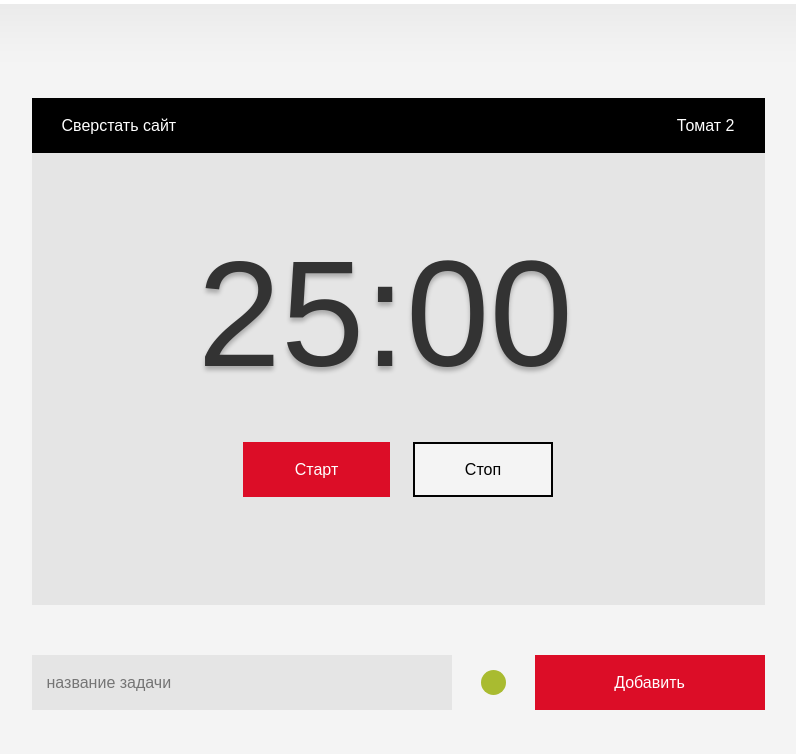
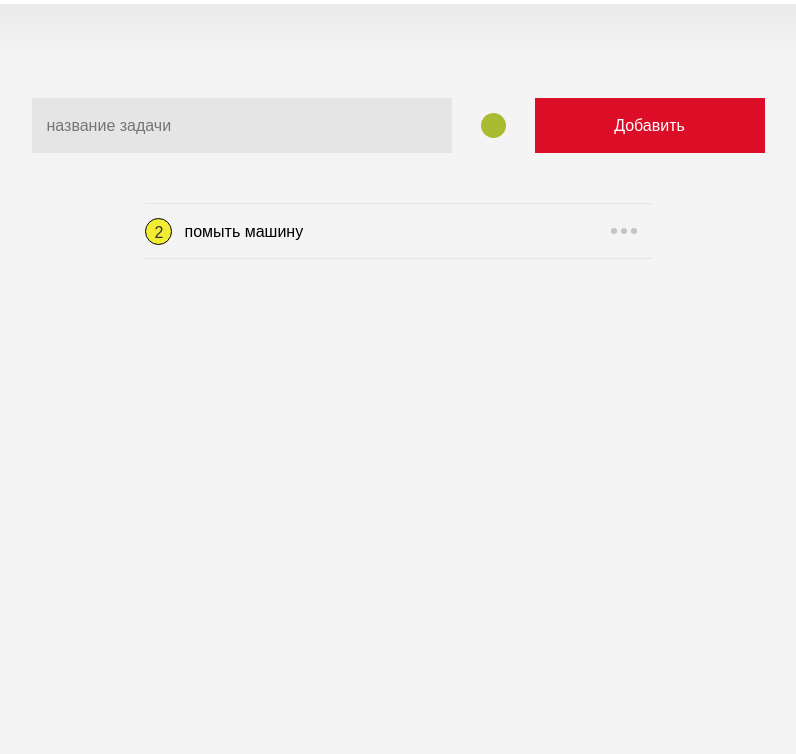
Before and after one commit to AnnaSokolowska/Tomato, a website built with webpack: page src/index.html in a window 1280 px wide. Shown: the part 46-800 px from the top of the page, without its empty margins (242-1038 px from the left). Built offline with nearby package versions, Linux system fonts and the light colour scheme.

Commit message:
addTasks

```diff
--- a/src/index.html
+++ b/src/index.html
@@ -30,13 +30,13 @@
               <button class="button button-secondary">Стоп</button>
             </div>
           </div>
-          <form class="task-form" action="submit">
+         <!-- <form class="task-form" action="submit">
             <input type="text" class="task-name input-primary" name="task-name" id="task-name" placeholder="название задачи">
-            <button type="button" class="button button-importance default" aria-label="Указать важность"></button>
+            <button type="button" class="button button-importance1 default" aria-label="Указать важность"></button>
             <button type="submit" class="button button-primary task-form__add-button">Добавить</button>
-          </form>
+          </form>-->
         </div>
-        <div class="pomodoro-tasks">
+        <!--<div class="pomodoro-tasks">
           <p class="pomodoro-tasks__header-title">
             Инструкция:
           </p>
@@ -69,9 +69,9 @@
               <button class="pomodoro-tasks__task-text pomodoro-tasks__task-text_active">
                 Сверстать сайт
               </button>
-              <button class="pomodoro-tasks__task-button"></button>
+              <button class="pomodoro-tasks__task-button"></button>-->
               <!-- popup menu -->
-              <div class="burger-popup burger-popup_active">
+              <!--<div class="burger-popup burger-popup_active">
                 <button class="popup-button burger-popup__edit-button">Редактировать</button>
                 <button class="popup-button burger-popup__delete-button">Удалить</button>
               </div>
@@ -81,10 +81,10 @@
               <button class="pomodoro-tasks__task-text">
                 Оплатить налоги
               </button>
-              <button class="pomodoro-tasks__task-button"></button>
+              <button class="pomodoro-tasks__task-button"></button>-->
               <!-- popup menu -->
 
-            </li>
+           <!-- </li>
             <li class="pomodoro-tasks__list-task default">
               <span class="count-number">3</span>
               <button class="pomodoro-tasks__task-text">
@@ -94,7 +94,7 @@
             </li>
           </ul>
           <p class="pomodoro-tasks__deadline-timer">1 час 30 мин</p>
-        </div>
+        </div> -->
       </div>
     </section>
   </main>
--- /dev/null
+++ b/src/js/controllerTomato.js
@@ -0,0 +1,75 @@
+
+export class ControllerTomato {
+    constructor(app, tomato) {
+        this.app = app;
+        this.tomato = tomato;
+        this.init();
+    }
+
+    init () {
+   this.addTask();
+   this.addActiveTask();
+   this.addImportnace();
+    }
+    addTask() {
+        const form = document.querySelector('.task-form');
+        console.log(form);
+        form.addEventListener('submit', e => {
+            e.preventDefault();
+            const input = document.getElementById('task-name');
+            const taskName = input.value;
+            const imp = document.querySelector('.button-importance');
+            let  importance = imp.getAttribute('aria-label');
+            console.log(importance);
+            if  (importance === "Указать важность") {
+                importance = 'default';
+            }
+            let count = 1;
+            this.tomato.addNewTask(taskName, count, importance);
+            form.reset();
+        })
+
+    }
+    addActiveTask() {
+        const list = document.querySelector('.pomodoro-tasks__quest-tasks');
+        console.log(this.tomato);
+        list.addEventListener('click', e => {
+            const target = e.target;
+           if (target.closest('.pomodoro-tasks__task-text')) {
+            const button = target.closest('.pomodoro-tasks__task-text');
+           // button.classList.add('pomodoro-tasks__task-text-active');
+            const taskID = target.closest('.pomodoro-tasks__list-task').getAttribute('id');
+            console.log(button);
+            this.tomato.makeTaskActive(`${taskID}`);
+            console.log(this.tomato);
+           }
+           if (target.closest('.pomodoro-tasks__task-button')) {
+            const popup = target.closest('.burger-popup');
+            console.log(popup);
+            //popup.classList.add('burger-popup_active');
+        }
+
+        });
+    }
+    addImportnace () {
+        let count = 0;
+const imp = ['default', 'important', 'so-so']
+document.querySelector('.button-importance').addEventListener('click', ({target}) => {
+  count += 1;
+  if (count >= imp.length) {
+    count = 0
+  }
+
+  for (let i = 0; i < imp.length; i++) {
+    if (count === i) {
+      target.classList.add(imp[i]);
+      target.setAttribute('aria-label', `${imp[i]}`);
+    } else {
+      target.classList.remove(imp[i]);
+    }
+  }
+})
+
+    }
+
+}
--- /dev/null
+++ b/src/js/renderTomato.js
@@ -0,0 +1,93 @@
+import { Task } from "./task";
+
+
+export class RenderTomato {
+    constructor(app, tomato) {
+     this.app = app;
+     this.tomato = tomato;
+     this.init();
+    }
+    init() {
+        this.wrapper = document.querySelector('.main__container');
+        this.wrapDiv = document.createElement('div');
+        this.wrapDiv.classList.add('pomodoro-tasks');
+
+        this.divForm = document.querySelector('.pomodoro-form');
+        this.createTomato();
+    }
+
+
+    createTomato() {
+        this.wrapper.textContent = '';
+       this.divForm.textContent = '';
+      const queueList = this.createList();
+      const formTask = this.createForm();
+      this.wrapDiv.append(queueList);
+      this.divForm.append(formTask);
+      this.wrapper.append(this.divForm, this.wrapDiv);
+    }
+    createList() {
+        const list = document.createElement('ul');
+        list.classList.add('pomodoro-tasks__quest-tasks');
+        this.tomato.queueTask.forEach(task => {
+            const item = document.createElement('li');
+            item.classList.add('pomodoro-tasks__list-task');
+            item.classList.add(`${task.importance}`);
+            item.setAttribute('id', `${task.ID}`);
+            const span = document.createElement('span');
+            span.classList.add('count-number');
+            span.textContent = `${task.count}`;
+            const button = document.createElement('button');
+            button.classList.add('pomodoro-tasks__task-text');
+            if (task === this.tomato.activeTask) {
+                button.classList.add('pomodoro-tasks__task-text_active');
+            } else button.classList.remove('pomodoro-tasks__task-text_active');
+            button.textContent = `${task.getTaskName()}`;
+
+            const btnClose = document.createElement('button');
+            btnClose.classList.add('pomodoro-tasks__task-button');
+
+            const popUp = document.createElement('div');
+            popUp.classList.add('burger-popup');
+            const btnEdit = document.createElement('button');
+            btnEdit.classList.add('popup-button', 'burger-popup__edit-button');
+            btnEdit.textContent = 'Редактировать';
+            const btnPopDel = document.createElement('button');
+            btnPopDel.classList.add('burger-popup__delete-button', 'popup-button');
+            btnPopDel.textContent = 'Удалить';
+            popUp.append(btnEdit, btnPopDel);
+
+            item.append(span, button, btnClose, popUp);
+            list.append(item);
+        });
+        return list;
+        console.log(list);
+    }
+    createForm() {
+        const form = document.createElement('form');
+        form.classList.add('task-form');
+        //form.setAttribute('action', 'submit');
+
+        const input = document.createElement('input');
+        input.classList.add('task-name', 'input-primary');
+        input.setAttribute('type', 'text');
+        input.setAttribute('name', 'task-name');
+        input.setAttribute('id', 'task-name');
+        input.setAttribute('placeholder', 'название задачи');
+
+        const btnImpotance = document.createElement('button');
+        btnImpotance.classList.add('button', 'button-importance', 'default');
+        btnImpotance.setAttribute('type', 'button');
+        btnImpotance.setAttribute('aria-label', 'Указать важность');
+
+        const btnAdd = document.createElement('button');
+        btnAdd.classList.add('button', 'button-primary', 'task-form__add-button');
+        btnAdd.setAttribute('type', 'submit');
+        btnAdd.textContent = 'Добавить';
+
+
+        form.append(input, btnImpotance, btnAdd);
+        return form;
+
+    }
+}
--- a/src/js/task.js
+++ b/src/js/task.js
@@ -1,28 +1,16 @@
  export class Task {
   #ID;
- // #taskName;
- // #count;
   constructor (taskName, count = 0) {
     this.#ID = (Math.floor(Math.random()*1000000)).toString();
     this.taskName = taskName;
     this.count = Number(count);
     }
-   /* set count(data) {
-        console.log(`Нельзя изменить значение счетчика`);
-    }
-    get count() {
-        return this.#count;
-    }*/
+
     countChange() {
         this.count = Number(this.count) + 1;
         return this;
     }
-   /* set taskName(newName) {
-        console.log(`Нельзя изменить данную задачу`);
-    }
-    get taskName() {
-        return this.#taskName;
-    }*/
+
     taskNameChange(newTask) {
         this.taskName = newTask;
         return this;
@@ -33,5 +21,59 @@
     set ID(data) {
         console.log(`Нельзя изменить ID`);
     }
+    getTaskName() {
+        return this.taskName;
+    }
 
 }
+
+export class NessesaryTask extends Task {
+    importance = 'important';
+    constructor(taskName, count, ID) {
+        super(taskName, count, ID);
+    }
+}
+export class StandartTask extends Task {
+    importance = 'default';
+    constructor(taskName, count, ID) {
+        super(taskName, count, ID);
+    }
+}
+export class UnnessesaryTask extends Task {
+    importance = 'so-so';
+    constructor(taskName, count, ID) {
+        super(taskName, count, ID);
+    }
+}
+
+/*class MakeTaskCommand {
+    constructor(task, importance) {
+        this.task = task;
+        this.importance = importance;
+    }
+    excute() {
+        throw new Error('Not implemented');
+    }
+}
+
+class Add extends MakeTaskCommand {
+    execute() {
+        this.task = task;
+        this.importance = this.importance;
+        return true
+    }
+}
+
+class AddTask {
+    constructor() {
+        this.commands = [];
+    }
+    operation(task, importance) {
+        const Command = (importance === 'nessesary') ? new NessesaryTask() :
+        (importance === 'standart') ? new StandartTask() : new UnnessesaryTask;
+        const command = new Command(task, importance);
+        if (command.execute()) {
+            this.commands.push(command);
+        }
+    }
+}*/
--- a/src/js/timer.js
+++ b/src/js/timer.js
@@ -1,9 +1,19 @@
-import { Task } from './task';
+import { NessesaryTask, StandartTask, UnnessesaryTask} from './task';
+import { RenderTomato } from './renderTomato';
+import { ControllerTomato } from './controllerTomato';
+
 
  export class Tomato {
         #making = [];
         #ready = [];
-     constructor(obj) {
+             constructor(obj, renderApp = null) {
+            if (Tomato.instance) {
+                return Tomato.instance;
+            }
+            this.renderApp = renderApp;
+            this.renderTomato = null;
+            this.controllerTomato = null;
+
             if (obj.timeTask === undefined) {
                 this.timeTask = 25;
              } else this.timeTask = obj.timeTask;
@@ -17,6 +27,7 @@ export class Tomato {
             if (obj.tasks === undefined) {
                 this.queueTask = [];
             } else  this.queueTask = [obj.tasks];
+            Tomato.instance = this;
              }
              get making() {
                 return this.#making;
@@ -24,9 +35,40 @@ export class Tomato {
              get ready() {
                 return this.#ready;
              }
-     addNewTask(taskName, count) {
-     const task = new Task(taskName, count);
+             setControllerTomato() {
+                if (this.renderApp) {
+                    this.controllerTomato = new ControllerTomato(this.renderApp, this);
+                }
+            }
+            setRenderTomato() {
+                if (this.renderApp) {
+                    this.renderTomato = new RenderTomato(this.renderApp, this);
+                    console.log(this.renderTomato);
+                }
+            }
+             addNewTask(taskName, count, importance) {
+                if (importance === 'important') {
+                    const task = new NessesaryTask(taskName, count, importance);
+                    this.changeCount(`${task.ID}`);
                     this.queueTask.push(task);
+                }
+                if (importance === 'default') {
+                    const task = new StandartTask(taskName, count, importance);
+                    this.changeCount(`${task.ID}`);
+                    this.queueTask.push(task);
+                }
+                if (importance === 'so-so') {
+                    const task = new UnnessesaryTask(taskName, count, importance);
+                    this.changeCount(`${task.ID}`);
+                    this.queueTask.push(task);
+                }
+                this.setRenderTomato();
+                this.setControllerTomato();
+            }
+            init() {
+                // this.checkActiveTask();
+                 this.setRenderTomato();
+                 this.setControllerTomato();
                      }
             makeTaskActive(ID) {
             const array = this.queueTask;
@@ -36,6 +78,8 @@ export class Tomato {
                     console.log(element);
                 }
             });
+            this.setRenderTomato();
+            this.setControllerTomato();
             }
             changeCount(ID) {
                 const array = this.queueTask;
@@ -45,6 +89,7 @@ export class Tomato {
                     }
                 });
             }
+
 
             checkActiveTask() {
                 if (this.activeTask != null) {
@@ -80,17 +125,13 @@ export class Tomato {
                                          }
                                      }, 1000);
                                 }
-                       // this.activeTask = null;
+                              //  this.activeTask = null;
             clearInterval(timerId);
                         }
                     }, 1000);
                 } else alert('Активных задач нет');
-        this.changeCount(this.activeTask.ID);
+                //this.changeCount(this.activeTask.ID);
                 console.log(this.activeTask);
-    }
-
-    init() {
-this.checkActiveTask();
             }
 
 
--- a/src/main.js
+++ b/src/main.js
@@ -1,25 +1,12 @@
-import {Task} from './js/task';
+import {Task, NessesaryTask, StandartTask, UnnessesaryTask} from './js/task';
 import { Tomato } from './js/timer';
 import './scss/index.scss';
 
-let count = 0;
-const imp = ['default', 'important', 'so-so']
-document.querySelector('.button-importance').addEventListener('click', ({target}) => {
-  count += 1;
-  if (count >= imp.length) {
-    count = 0
-  }
 
-  for (let i = 0; i < imp.length; i++) {
-    if (count === i) {
-      target.classList.add(imp[i])
-    } else {
-      target.classList.remove(imp[i])
-    }
-  }
-})
 
-const tsak01 = new Task( 'помыть машину', 3);
+const tsak01 = new UnnessesaryTask( 'помыть машину', 2, 'so-so');
+const tsak02 = new NessesaryTask( 'купить квартиру', 1);
+console.log(tsak02);
 const obj = {
 timeTask: 5,
 pauseTime: 15,
@@ -28,11 +15,11 @@ tasks: tsak01,
 };
 console.log(tsak01.ID);
 const IDtask = tsak01.ID;
-const timer = new Tomato(obj);
+const timer = new Tomato(obj, '.pomodoro-tasks');
 console.log(timer);
-timer.addNewTask('купить квартиру', 2);
-timer.addNewTask('испечь торт', 1);
-timer.makeTaskActive(`${IDtask}`);
+//timer.addNewTask('купить квартиру', 2,'important');
+//timer.addNewTask('испечь торт', 1, 'default');
+//timer.makeTaskActive(`${IDtask}`);
 
 console.log(timer);
 timer.init();
```
Also changed, not shown: dist/index.html, dist/mainabe18c5a10c2922e2ad5.js, 2 other files. Lines whose indentation alone changed are shown as unchanged.
